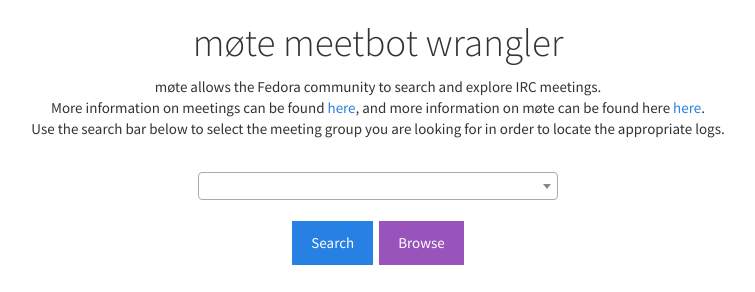
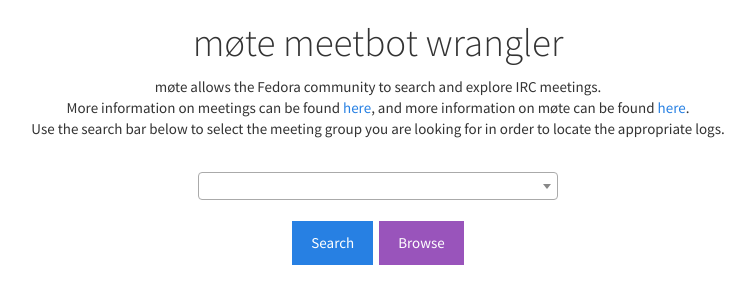
Before and after one commit to fedora-infra/mote, a Flask app: page / in a window 1280 px wide. Shown: the part 163-455 px from the top of the page, without its empty margins (262-1017 px from the left). Run offline with Flask 2, Linux system fonts and the light colour scheme; parts of the project's set-up code (start-up, migrations or seed data) failed here and were passed over; some libraries are stand-ins or nearby versions.

Commit message:
Fix typo

```diff
--- a/mote/templates/index.html
+++ b/mote/templates/index.html
@@ -12,7 +12,7 @@
     <br />
     More information on meetings can be found
     <a target="_blank" href="https://fedoraproject.org/wiki/Meeting_channel?rd=Fedora_meeting_channel">here</a>,
-    and more information on møte can be found here <a target="_blank" href="https://fedoraproject.org/wiki/Fedora_Infrastructure_Mote">here</a>.<br />
+    and more information on møte can be found <a target="_blank" href="https://fedoraproject.org/wiki/Fedora_Infrastructure_Mote">here</a>.<br />
     Use the search bar below to select the meeting group you are looking for in order to locate the appropriate logs.</p>
     <br />
     <div class="row">
```
